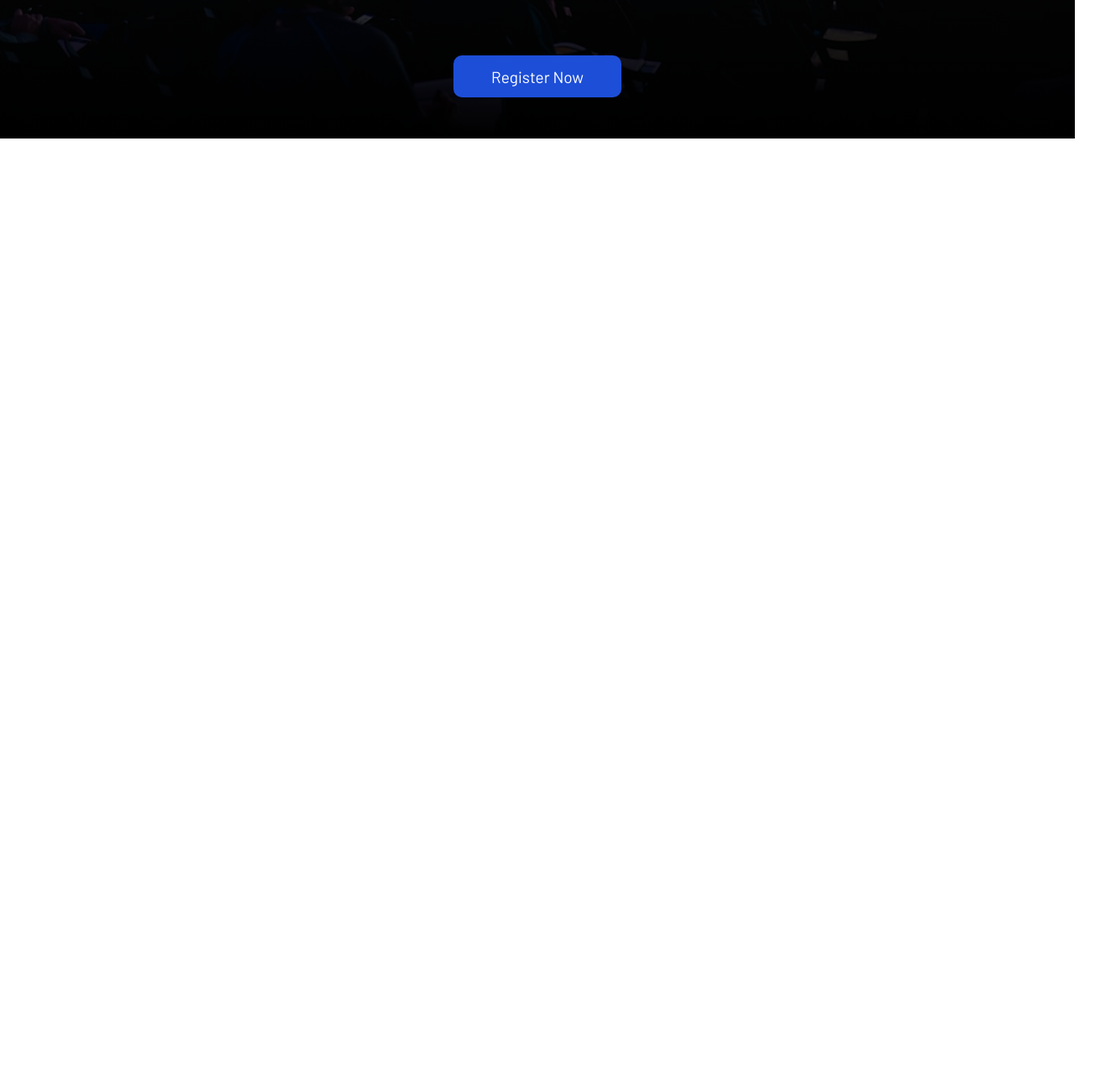
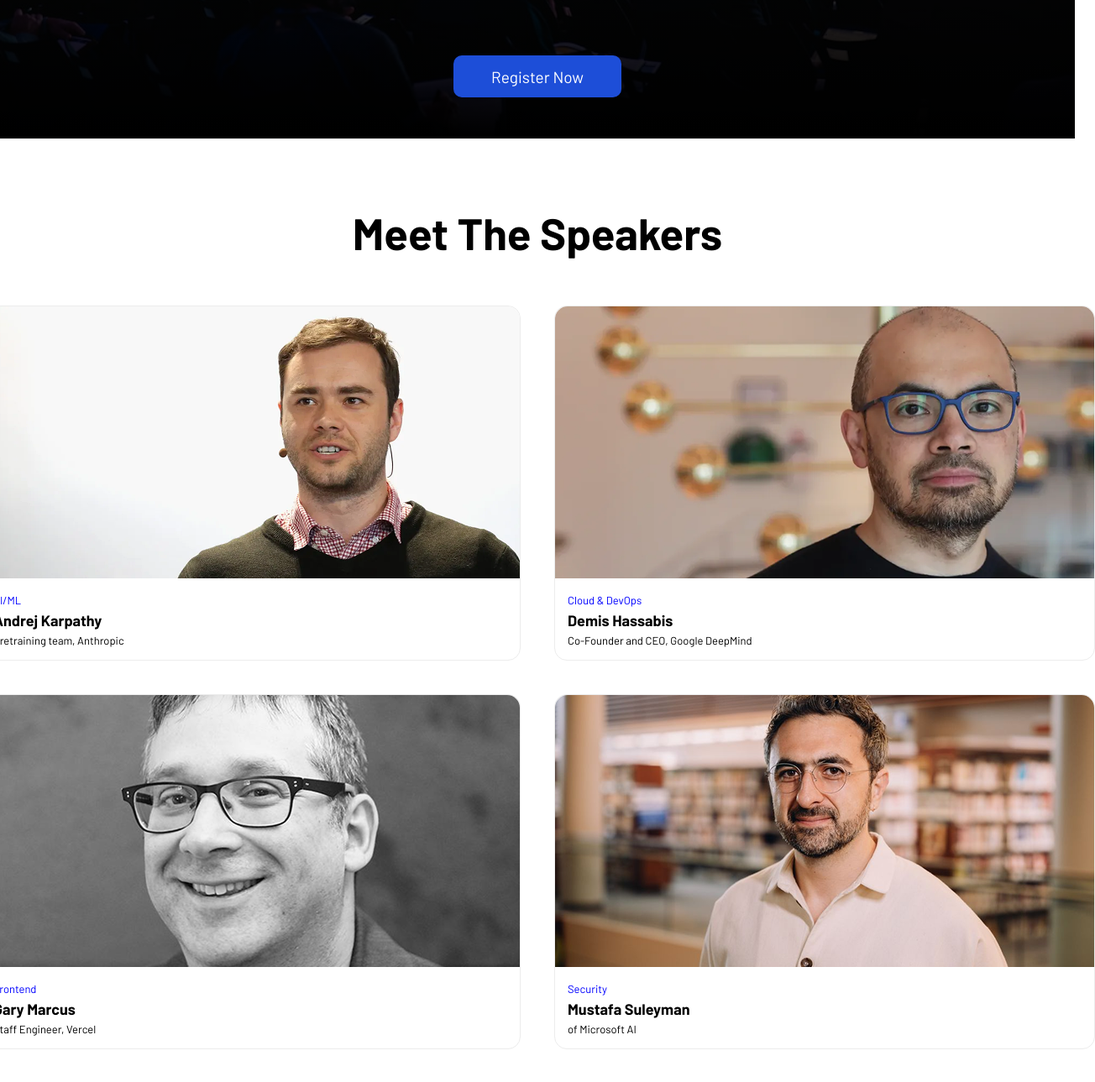
Before and after one commit to nasirullahnu/dev-conf-a01, a plain HTML site: page index.html in a window 1280 px wide. Shown: the part 639-1928 px from the top of the page at 84% size, 1304 px wide, since content can reach past the window. Before the commit the page ends 804 px from the top, so only its background shows below. Drawn offline with Linux system fonts and the light colour scheme.

Commit message:
meet the speakers section added succesfully

```diff
--- a/index.html
+++ b/index.html
@@ -58,6 +58,48 @@
     <!-- the ends of hero banner section -->
 
 
+    <!-- meet the speakers section  -->
+    <section class="speaker-section">
+        <div class="speaker-section-heading">
+            <h1>Meet The Speakers</h1>
+        </div>
+        <div class="speaker-card-container">
+            <div class="speaker-card">
+                <img src="./assets/images/andrej.png" alt="">
+                <div class="speaker-card-info">
+                    <p class="speaker-exparties">AI/ML</p>
+                    <p class="speaker-name"><strong>Andrej Karpathy</strong></p>
+                    <p class="spekaer-designation">Pretraining team, Anthropic</p>
+                </div>
+            </div>
+            <div class="speaker-card">
+                <img src="./assets/images/demis.png" alt="">
+                <div class="speaker-card-info">
+                    <p class="speaker-exparties">Cloud & DevOps</p>
+                    <p class="speaker-name"><strong>Demis Hassabis</strong></p>
+                    <p class="spekaer-designation">Co-Founder and CEO, Google DeepMind</p>
+                </div>
+            </div>
+            <div class="speaker-card">
+                <img src="./assets/images/gary.png" alt="">
+                <div class="speaker-card-info">
+                    <p class="speaker-exparties">Frontend</p>
+                    <p class="speaker-name"><strong>Gary Marcus</strong></p>
+                    <p class="spekaer-designation">Staff Engineer, Vercel</p>
+                </div>
+            </div>
+            <div class="speaker-card">
+                <img src="./assets/images/mustafa.png" alt="">
+                <div class="speaker-card-info">
+                    <p class="speaker-exparties">Security</p>
+                    <p class="speaker-name"><strong>Mustafa Suleyman</strong></p>
+                    <p class="spekaer-designation"> of Microsoft AI</p>
+                </div>
+            </div>
+        </div>
+    </section>
+    <!-- the end of meet the speakers section  -->
+
 
 </body>
 
--- a/style.css
+++ b/style.css
@@ -8,6 +8,8 @@
 body a{
     text-decoration: none;
 }
+
+
 
 
 /* all repeated css styles here  *//* all repeated css styles here  *//* all repeated css styles here  */
@@ -22,13 +24,13 @@ body a{
 }
 
 
+
 /* Navigation Bar Styles *//* Navigation Bar Styles *//* Navigation Bar Styles *//* Navigation Bar Styles */
 .navigation-bar{
     display: flex;
     flex-direction: row;
     justify-content: space-between;
     padding: 20px 100px;
-    background-color: beige;
 }
 
 .navigation-bar ul{
@@ -88,3 +90,53 @@ body a{
     height: 50px;
     font-size: 19px;
 }
+
+
+
+
+/* meet the speaker section all styles here  *//* meet the speaker section all styles here  */
+.speaker-section{
+    display: flex;
+    flex-direction: column;
+    align-items: center;
+    gap: 55px;
+    max-width: 1400px;
+    margin: 80px auto;
+}
+
+.speaker-section .speaker-section-heading{
+    font-size: 35px;
+}
+
+.speaker-card-container{
+    display: grid;
+    grid-template-columns: repeat(2, 1fr);
+    gap: 40px;
+}
+
+.speaker-card{
+    border-radius: 15px;
+    border: 1px solid rgb(236, 236, 236);
+}
+
+.speaker-card img{
+    border-radius: 15px 15px 0px 0px;
+}
+
+.speaker-card-info{
+    padding: 15px;
+}
+
+.speaker-name{
+    font-size: 18px;
+    margin: 5px 0px;
+}
+
+.speaker-exparties{
+    font-size: 13px;
+    color: blue;
+}
+
+.spekaer-designation{
+    font-size: 13px;
+}
```
